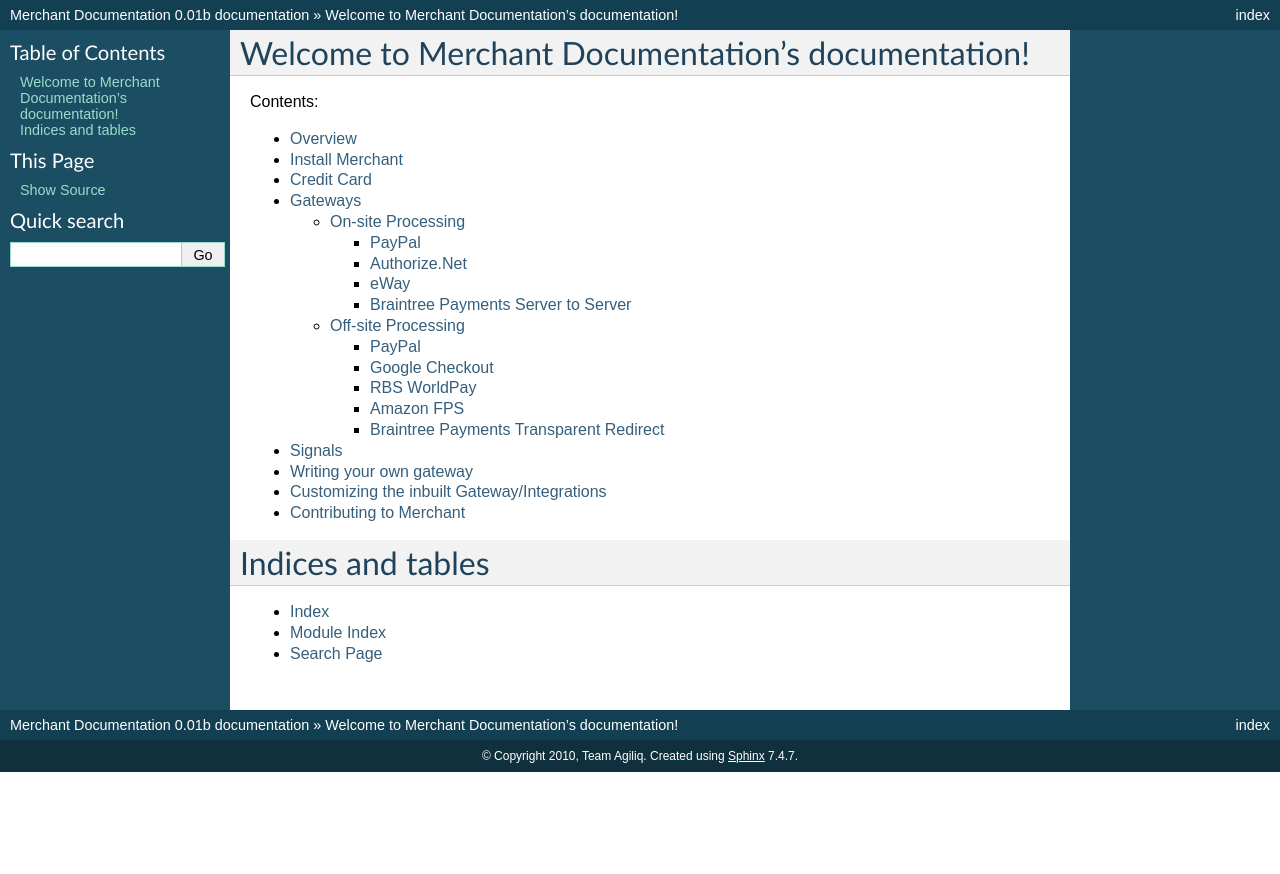
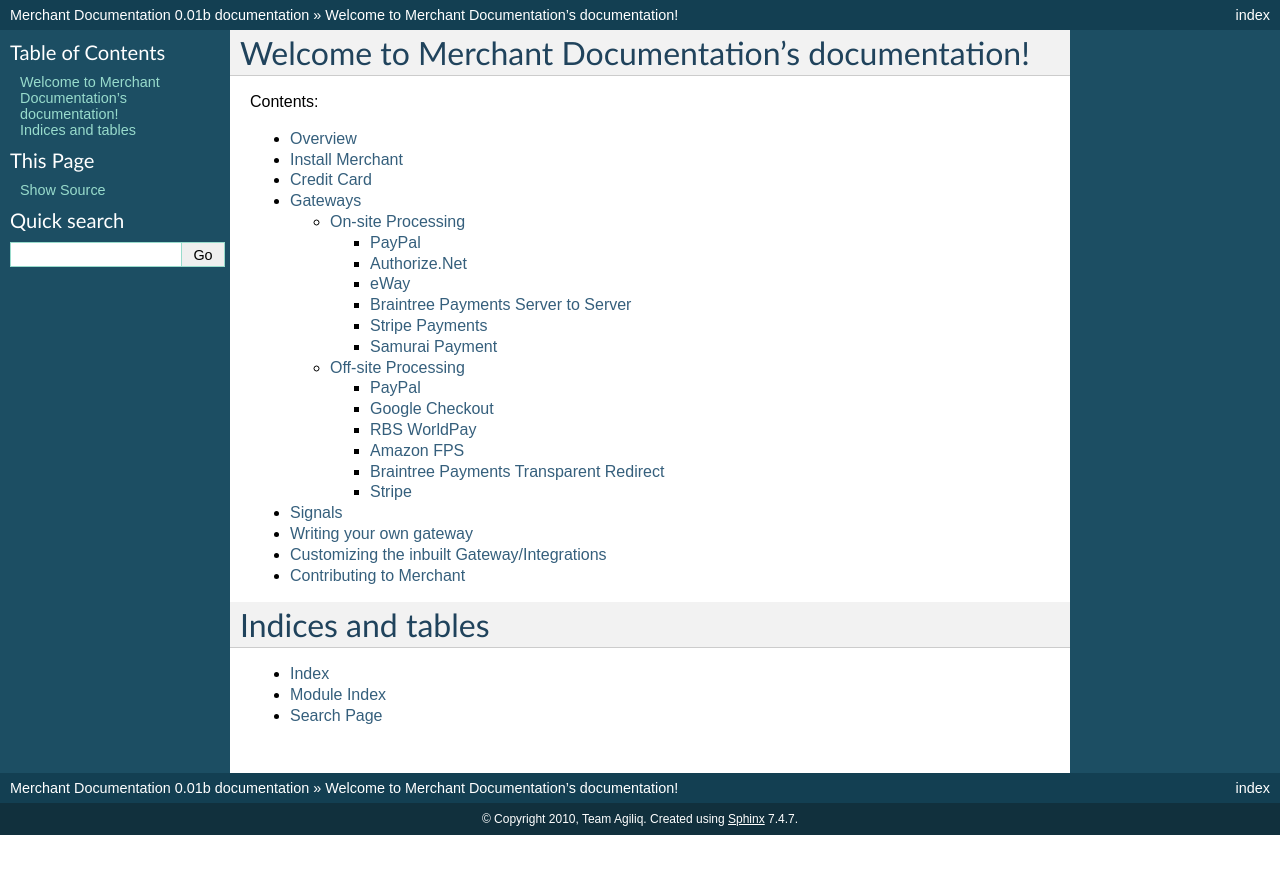
Before and after one commit to agiliq/merchant, a Sphinx documentation site: the page built from docs/index.rst, in a window 1280 px wide. Shown: the top 874 px of the page. Built offline with Sphinx 7.4.7, drawn with Linux system fonts in a browser that asks for light colours.

Commit message:
updated docs index

```diff
--- a/docs/index.rst
+++ b/docs/index.rst
@@ -22,6 +22,8 @@ Contents:
     * :doc:`Authorize.Net <gateways/authorize_net>`
     * :doc:`eWay <gateways/eway_gateway>`
     * :doc:`Braintree Payments Server to Server <gateways/braintree_payments>`
+    * :doc:`Stripe Payments  <gateways/stripe_payment>`
+    * :doc:`Samurai Payment <gateways/samurai_gateway>`
 
   * :doc:`Off-site Processing <offsite_processing>`
 
@@ -30,6 +32,7 @@ Contents:
     * :doc:`RBS WorldPay <offsite/rbs_worldpay>`
     * :doc:`Amazon FPS <offsite/amazon_fps>`
     * :doc:`Braintree Payments Transparent Redirect <offsite/braintree_payments>`
+    * :doc:`Stripe  <offsite/stripe_integration>`
 
 * :doc:`Signals <signals>`
 * :doc:`Writing your own gateway <custom_gateway>`
```
